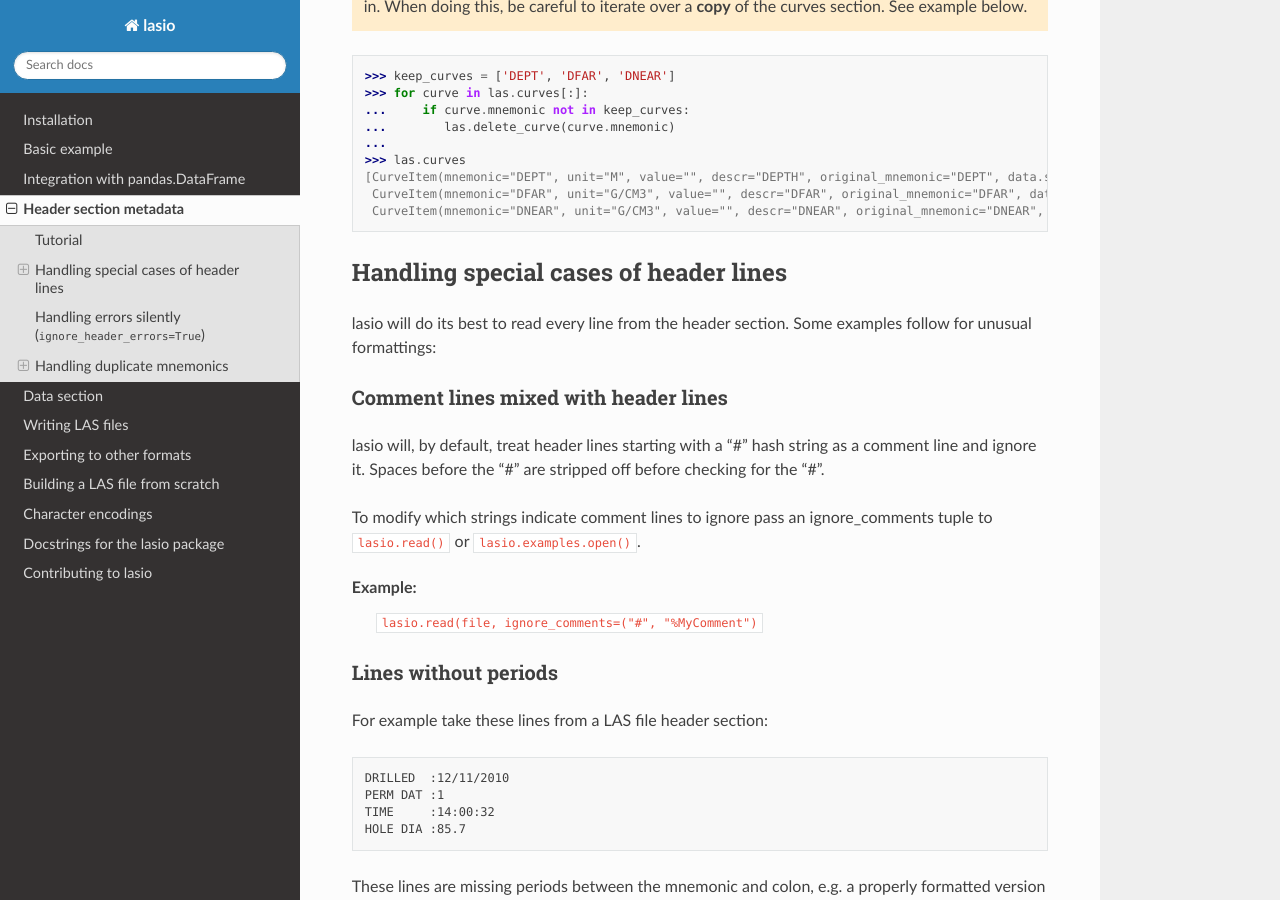
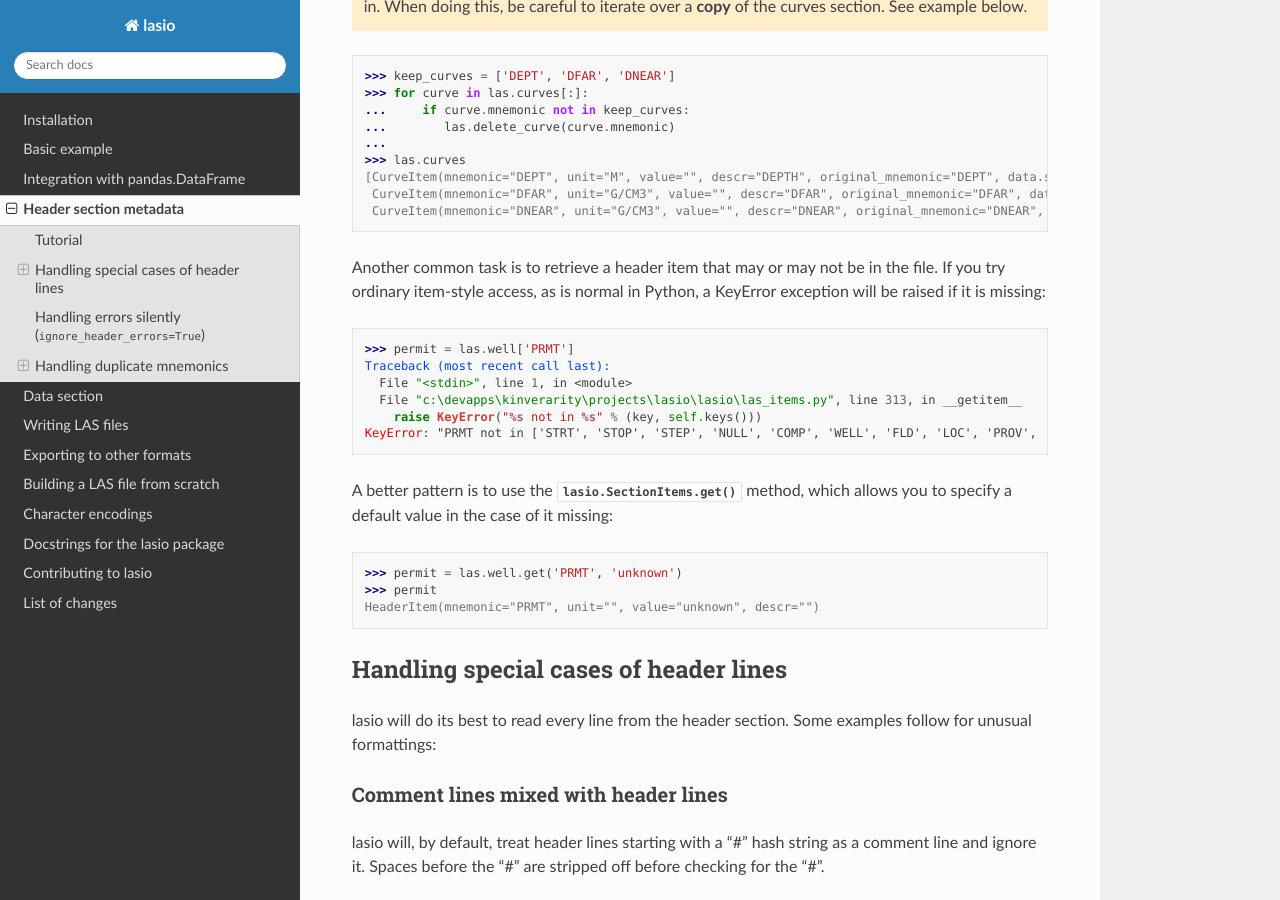
Before and after one commit to kinverarity1/lasio, a Sphinx documentation site: the page built from docs/source/header-section.rst, in a window 1280 px wide and 900 px high, scrolled down 4617 px. Built offline with Sphinx 7.4.7 and the Read the Docs theme 2.0.0, drawn with Linux system fonts in a browser that asks for light colours; formulas are drawn with MathJax 3; some of the changed text lies outside the part shown.

Commit message:
Update docs for #322

```diff
--- a/docs/source/conf.py
+++ b/docs/source/conf.py
@@ -26,7 +26,7 @@ source_suffix = ".rst"
 master_doc = "index"
 
 project = u"lasio"
-copyright = u"2013-2021, lasio contributors"
+copyright = u"2013-2022, lasio contributors"
 author = u"lasio contributors"
 
 from pkg_resources import get_distribution
--- a/docs/source/header-section.rst
+++ b/docs/source/header-section.rst
@@ -257,6 +257,28 @@ There are methods intended for removing curves. Say you want to remove the PR cu
     [CurveItem(mnemonic="DEPT", unit="M", value="", descr="DEPTH", original_mnemonic="DEPT", data.shape=(121,)),
      CurveItem(mnemonic="DFAR", unit="G/CM3", value="", descr="DFAR", original_mnemonic="DFAR", data.shape=(121,)),
      CurveItem(mnemonic="DNEAR", unit="G/CM3", value="", descr="DNEAR", original_mnemonic="DNEAR", data.shape=(121,))]
+
+Another common task is to retrieve a header item that may or may not be in the
+file. If you try ordinary item-style access,
+as is normal in Python, a KeyError exception will be raised if it is missing:
+
+.. code-block:: python
+
+    >>> permit = las.well['PRMT']
+    Traceback (most recent call last):
+      File "<stdin>", line 1, in <module>
+      File "c:\devapps\kinverarity\projects\lasio\lasio\las_items.py", line 313, in __getitem__
+        raise KeyError("%s not in %s" % (key, self.keys()))
+    KeyError: "PRMT not in ['STRT', 'STOP', 'STEP', 'NULL', 'COMP', 'WELL', 'FLD', 'LOC', 'PROV', 'SRVC', 'DATE', 'UWI']"
+
+A better pattern is to use the :meth:`lasio.SectionItems.get` method, which
+allows you to specify a default value in the case of it missing:
+
+.. code-block:: python
+
+    >>> permit = las.well.get('PRMT', 'unknown')
+    >>> permit
+    HeaderItem(mnemonic="PRMT", unit="", value="unknown", descr="")
 
 Handling special cases of header lines
 --------------------------------------
--- a/docs/source/index.rst
+++ b/docs/source/index.rst
@@ -45,8 +45,7 @@ The final version of lasio with Python 2.7 support is v0.26.
    encodings
    lasio
    contributing
-
-.. include:: changelog.rst
+   changelog
 
 * :ref:`genindex`
 * :ref:`search`
--- a/docs/source/lasio.rst
+++ b/docs/source/lasio.rst
@@ -41,6 +41,11 @@ Reading data
 .. autoattribute:: lasio.LASFile.data
 .. automethod:: lasio.LASFile.stack_curves
 
+Reading and modifying header data
+---------------------------------
+.. autoclass:: lasio.SectionItems
+    :members:
+
 Modifying data
 --------------
 .. automethod:: lasio.LASFile.set_data
```
Also changed, not shown: docs/source/changelog.rst (+28 -1 lines).
